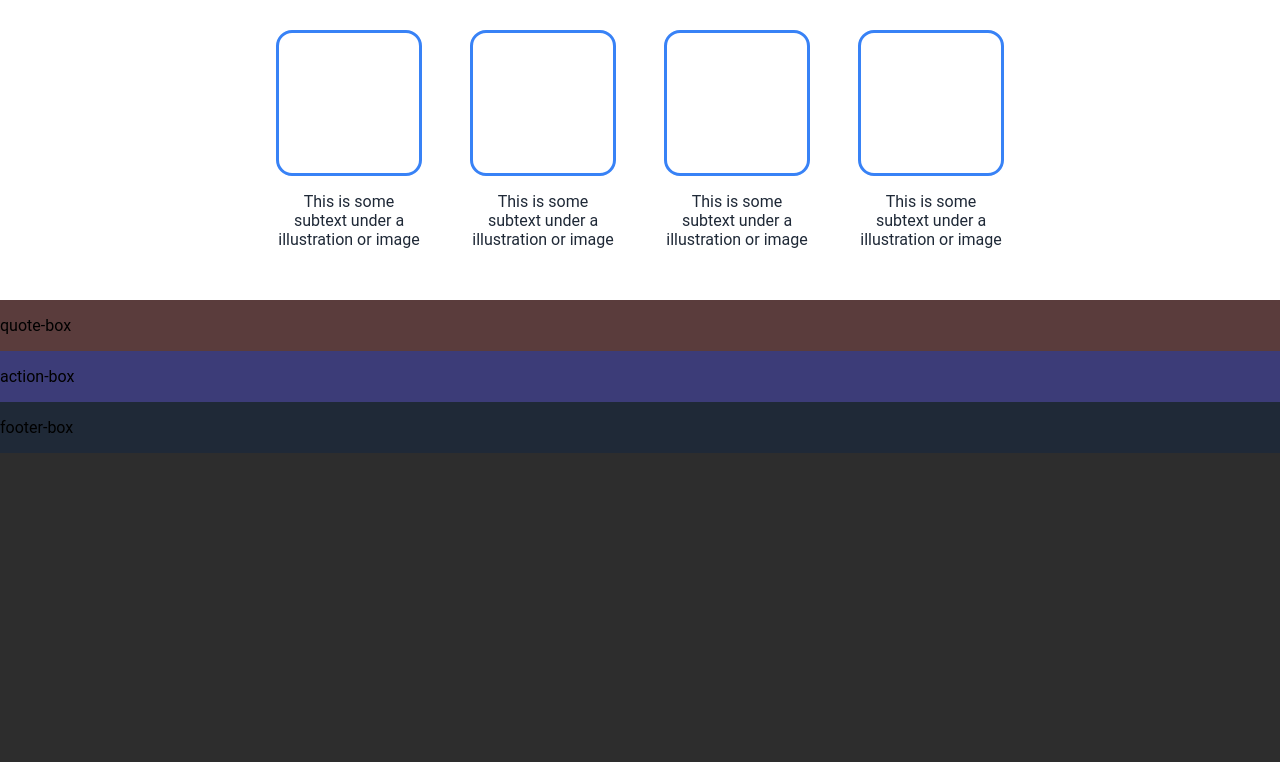
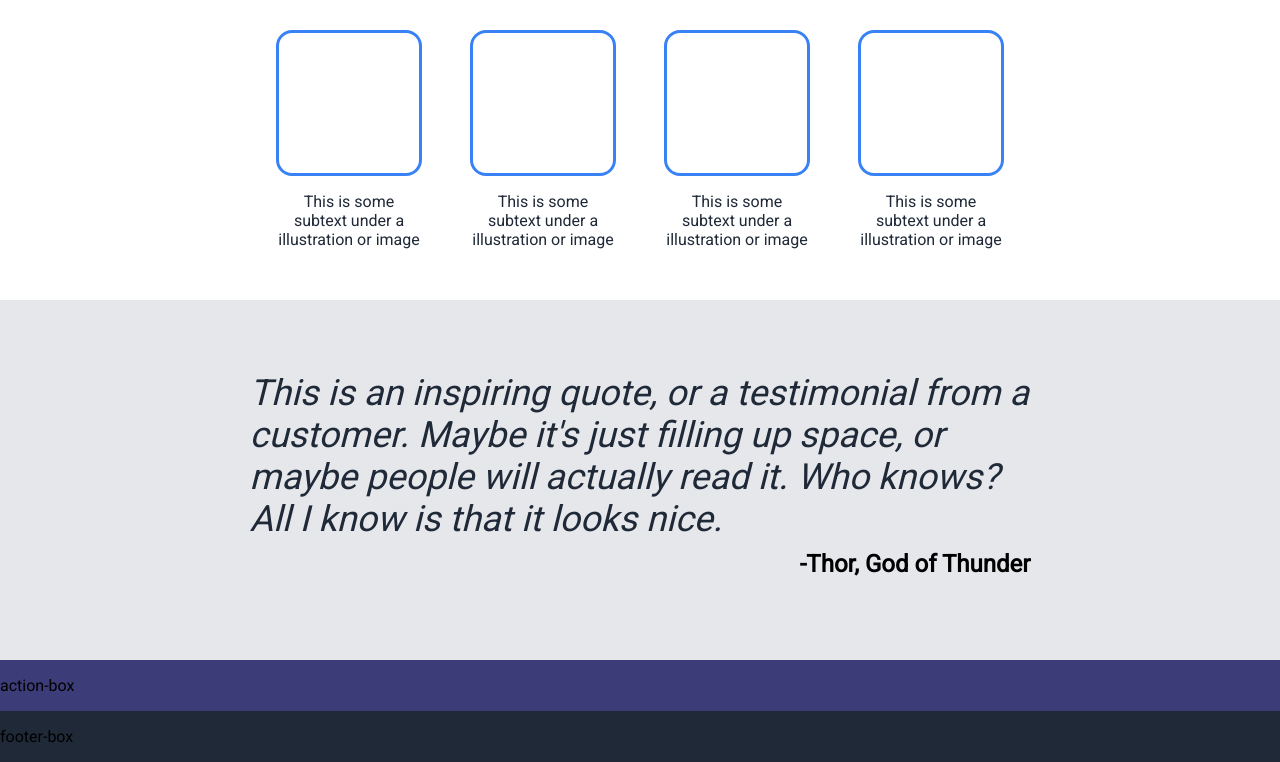
Before and after one commit to Hallimasa/Odin-Landing-Page, a plain HTML site: page index.html in a window 1280 px wide. Shown: the part 604-1366 px from the top of the page. Before the commit the page ends 1057 px from the top, so only its background shows below. Drawn offline with Linux system fonts and the light colour scheme.

Commit message:
Added quote with athor name

```diff
--- a/index.html
+++ b/index.html
@@ -4,6 +4,7 @@
     <meta charset="UTF-8">
     <meta http-equiv="X-UA-Compatible" content="IE=edge">
     <meta name="viewport" content="width=device-width, initial-scale=1.0">
+    <link href='http://fonts.googleapis.com/css?family=Roboto' rel='stylesheet' type='text/css'>
     <link rel="stylesheet" href="styles.css">
     <title>ODIN LANDING PAGE</title>
 </head>
@@ -44,25 +45,32 @@
                 <div class="ri-box">
 
                 </div>
-                <p>This is some subtext under a illustration or image</p>
+                <p style="color: #1F2937">This is some subtext under a illustration or image</p>
             </div>
             <div class="ri-box-cell">
                 <div class="ri-box">
 
                 </div>
-                <p>This is some subtext under a illustration or image</p>
+                <p style="color: #1F2937">This is some subtext under a illustration or image</p>
             </div>
             <div class="ri-box-cell">
                 <div class="ri-box">
 
                 </div>
-                <p>This is some subtext under a illustration or image</p>
+                <p style="color: #1F2937">This is some subtext under a illustration or image</p>
             </div>
         </div>
     </div>
 
-    <div class="quote-box">
-        <p>quote-box</p>
+    <div class="quote">
+        <div class="quote-container">
+            <div id="quotetext">
+                <p style="font-size: 36px; font-style:italic ; color: #1F2937; font-weight: 100;">This is an inspiring quote, or a testimonial from a customer. Maybe it's just filling up space, or maybe people will actually read it. Who knows? All I know is that it looks nice.</p>
+            </div>
+            <div class="quote-author">
+                <p style="font-size: 24px;font-weight: 900;">-Thor, God of Thunder</p>
+            </div>
+        </div>
     </div>
 
     <div class="action-box">
--- a/styles.css
+++ b/styles.css
@@ -1,5 +1,5 @@
 body {
-    font-family: 'Roboto', Verdana, Geneva, Tahoma, sans-serif;
+    font-family: 'Roboto',sans-serif;
     background-color: rgb(45, 45, 45);
     display: flex;
     flex-direction: column;
@@ -93,8 +93,35 @@ a {
 
 /* quote box */
 
-.quote-box {
-    background-color: rgb(90, 60, 60);
+.quote {
+    background-color: #E5E7EB;
+    height: 360px;
+    display: flex;
+    flex-direction: column;
+}
+
+.quote > * {
+    display: flex;
+    flex-direction: column;
+}
+
+.quote-container {
+    text-align: left;
+}
+
+#quotetext {
+    margin: 36px auto 0 auto;
+    width: 61vw;
+    justify-content: center;
+}
+
+.quote-author {
+    width: 61vw;
+    text-align: right;
+    margin: -50px auto 0 auto;
+}
+
+.quote-author p {
 }
 
 /* action-box */
```
